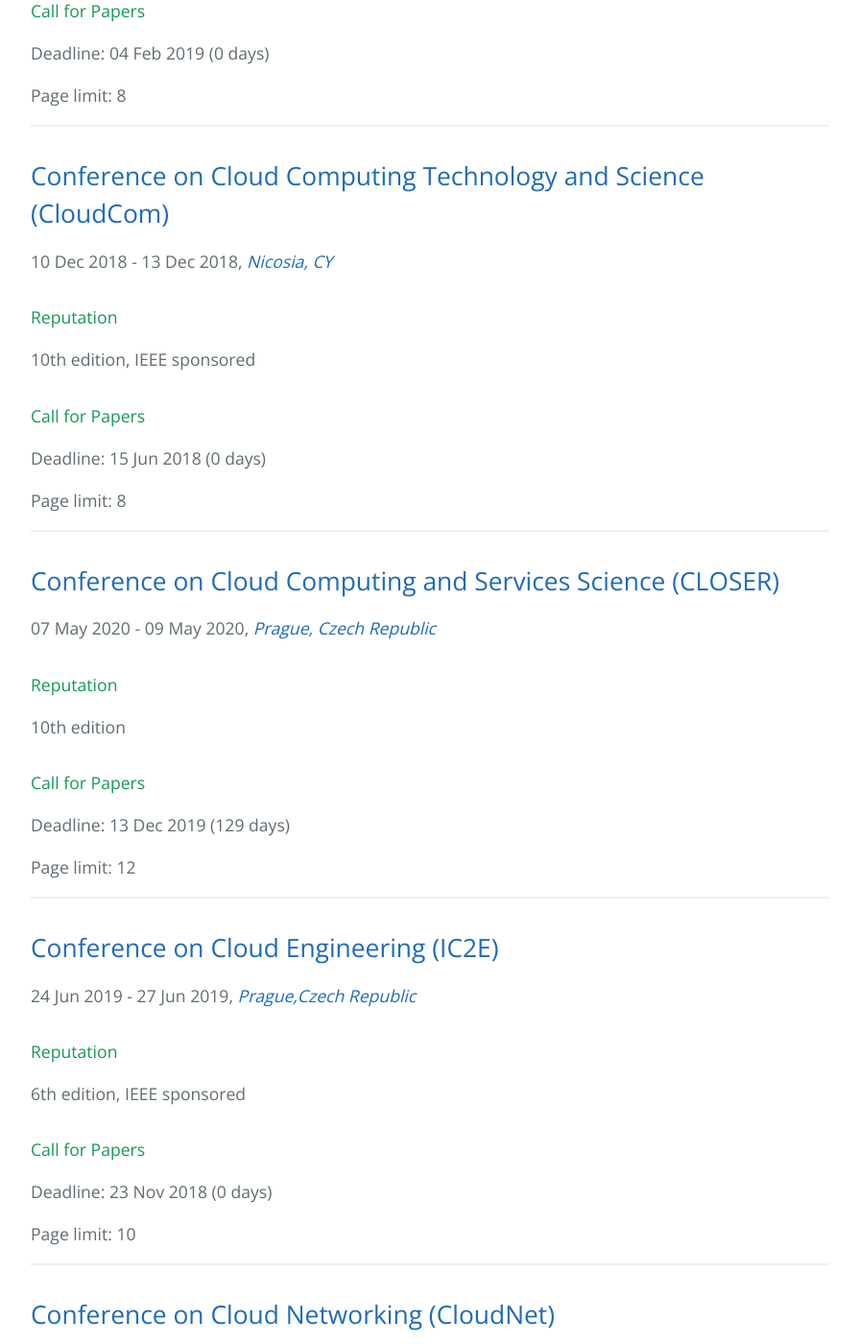
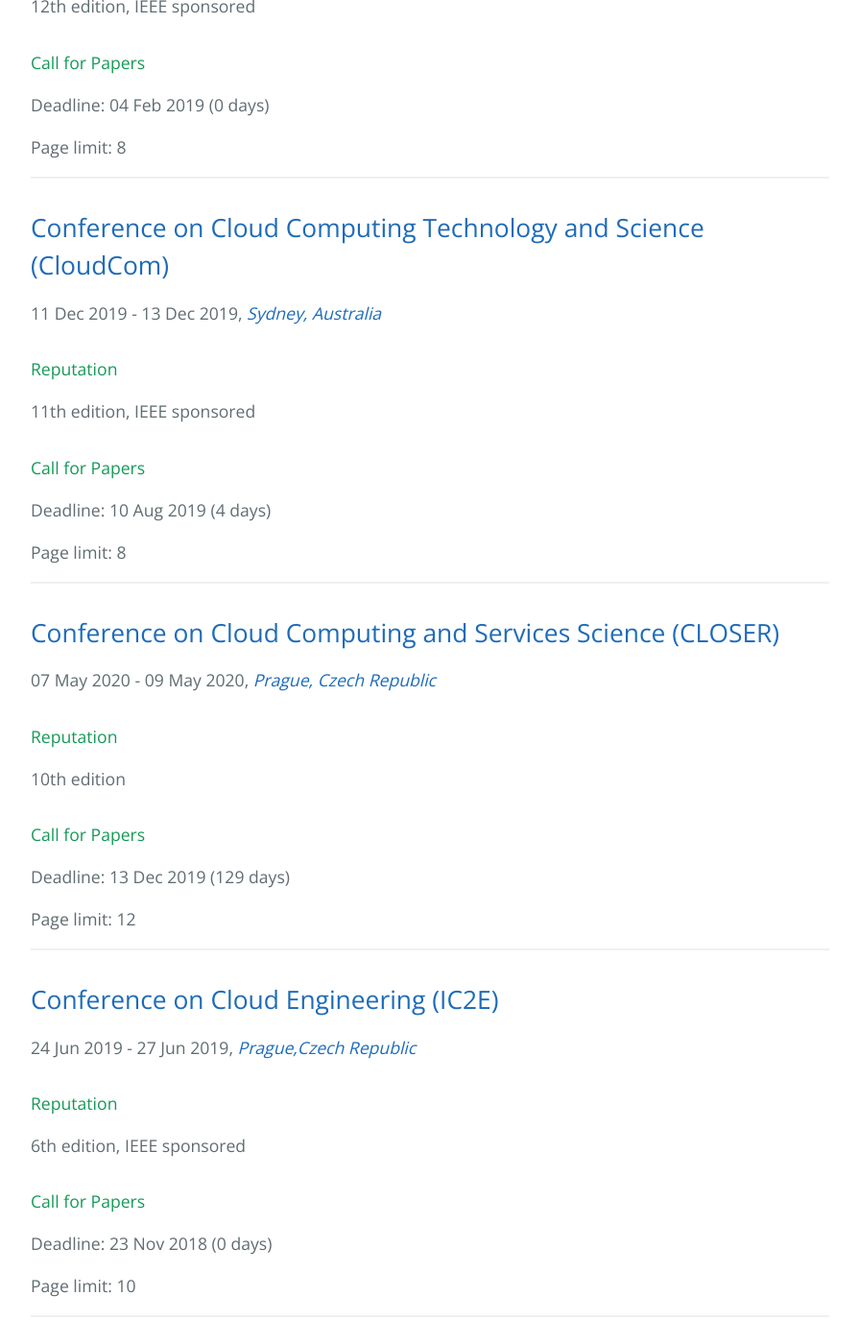
Before and after one commit to stefan-kolb/cloud-conferences, a Jekyll site: the page built from index.html, in a window 1280 px wide and 1400 px high, scrolled down 1299 px. Shown: the whole window at 96% size, without its empty margins (192-1087 px from the left). Built offline with Jekyll 4.4.1, drawn with Linux system fonts in a browser that asks for light colours; nearby versions of some CDN libraries; some of the changed text lies outside the part shown.

Commit message:
Update conferences.yml

```diff
--- a/_data/conferences.yml
+++ b/_data/conferences.yml
@@ -63,11 +63,11 @@
 
 - name: Conference on Cloud Computing Technology and Science
   abbrv: CloudCom
-  url: http://2018.cloudcom.org/
-  edition: 10
-  date_from: "2018-12-10"
-  date_to: "2018-12-13"
-  deadline: "2018-06-15"
+  url: http://2019.cloudcom.org/
+  edition: 11
+  date_from: "2019-12-11"
+  date_to: "2019-12-13"
+  deadline: "2019-08-10"
   organization: IEEE
   acceptance:
     - 2015: 0
@@ -75,7 +75,7 @@
     - 2013: 18
     - 2012: 18
     - 2011: 24
-  location: Nicosia, CY
+  location: "Sydney, Australia"
   page_limit: 8
 
 - name: Symposium on Cluster, Cloud, and Grid Computing
@@ -146,18 +146,18 @@
 
 - name: Conference on Cloud Networking
   abbrv: CloudNet
-  url: http://cloudnet2018.ieee-cloudnet.org/
+  url: http://cloudnet2019.ieee-cloudnet.org/
   edition: 7
-  deadline: "2018-05-15"
-  date_from: "2018-10-22"
-  date_to: "2018-10-24"
+  date_from: "2019-11-04"
+  date_to: "2019-11-06"
+  deadline: "2019-07-23"
   organization: IEEE
   acceptance:
     - 2015: 0
     - 2014: 0
     - 2013: 28
     - 2012: 40
-  location: Tokyo, Japan
+  location: Coimbra, Portugal
   page_limit: 6
 
 - name: European Conference on Service-Oriented and Cloud Computing
```
